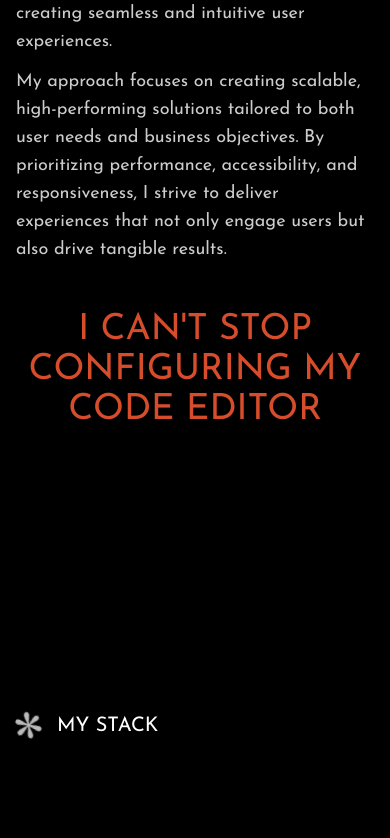
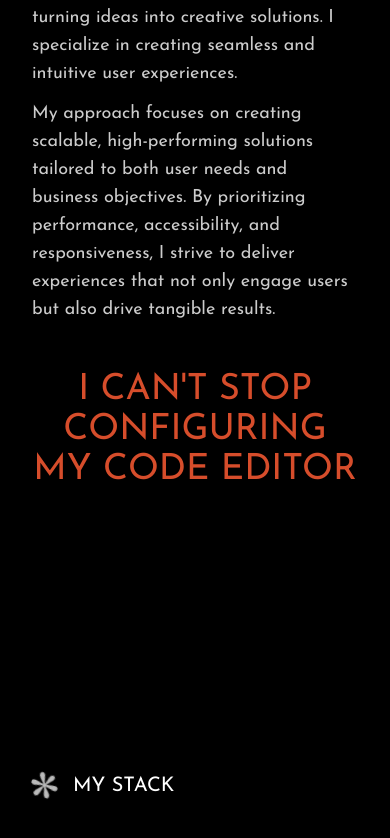
Before and after one commit to iknevo/nevo.dev, a Next.js app: page / in a window 390 px wide. Shown: the part 1668-2506 px from the top of the page. Built offline with nearby package versions, Linux system fonts and the light colour scheme.

Commit message:
padding and stuff

```diff
--- a/app/page.tsx
+++ b/app/page.tsx
@@ -6,7 +6,7 @@
 
 export default function Home() {
   return (
-    <div className="container px-4 md:px-0">
+    <div className="container px-8 md:px-0">
       <Banner />
       <AboutMe />
       <Skills />
```
